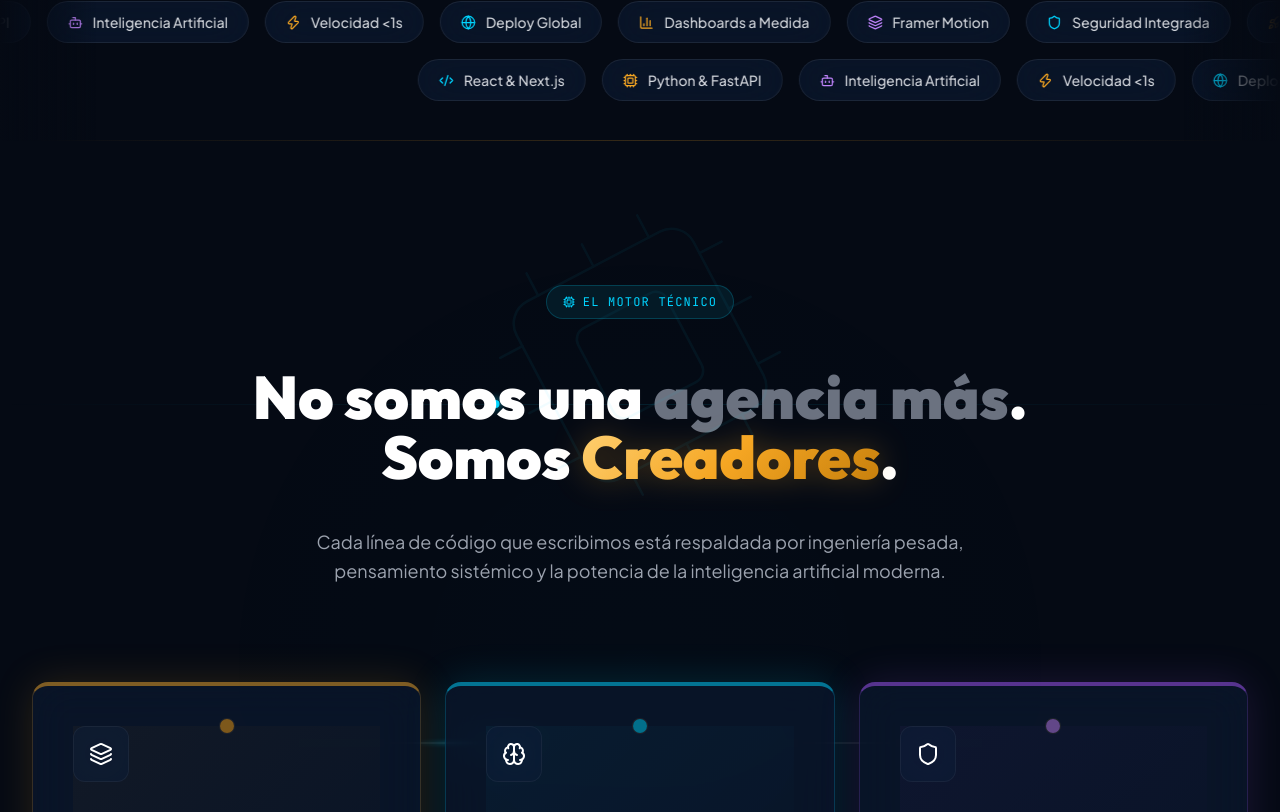
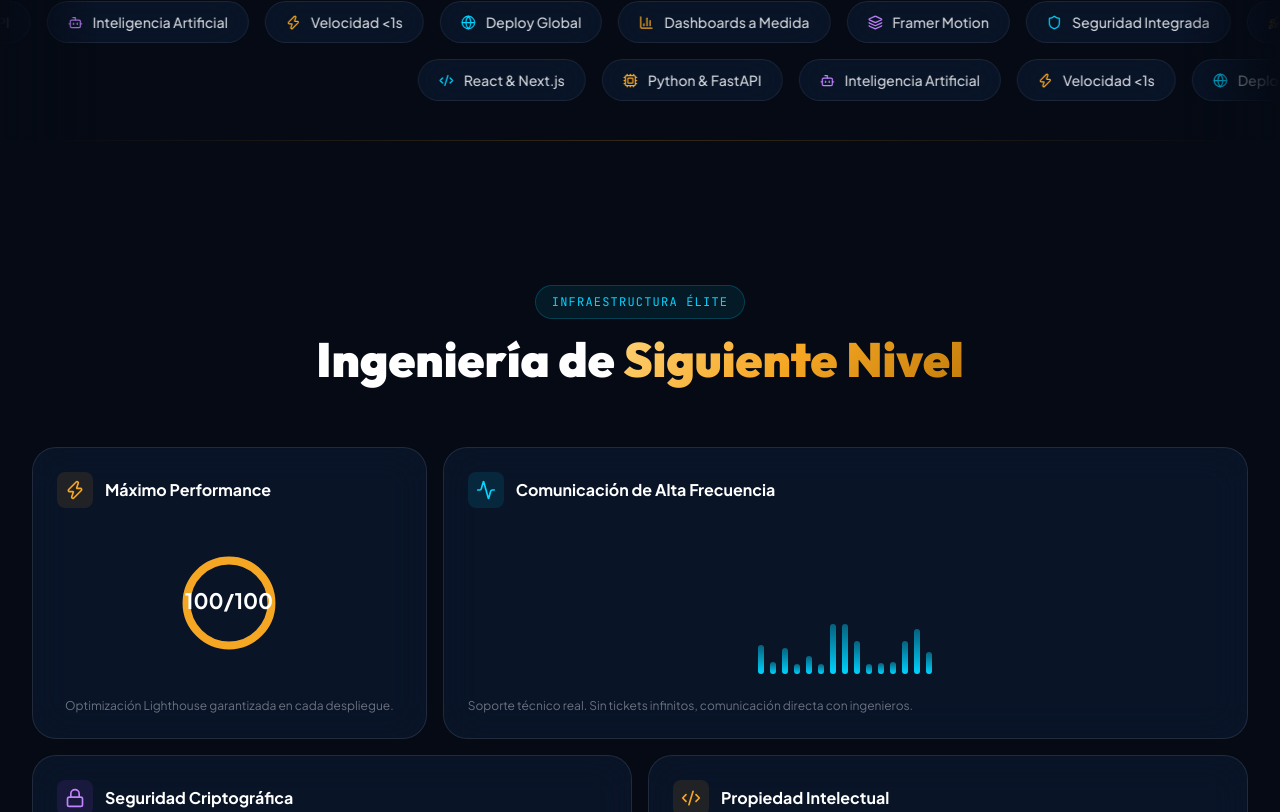
Before and after one commit to Saul1301/ingenius-sa, a React (Vite) app: page / in a window 1280 px wide. Shown: the part 1028-1840 px from the top of the page. Built offline with nearby package versions, Linux system fonts and the light colour scheme.

Commit message:
refactor: remover AboutSection redundante

```diff
--- a/src/App.jsx
+++ b/src/App.jsx
@@ -9,7 +9,6 @@ import ForWhomSection from './components/ForWhomSection';
 import PortfolioShowcase from './components/PortfolioShowcase';
 import TestimonialsSection from './components/TestimonialsSection';
 import ServicesSection from './components/ServicesSection';
-import AboutSection from './components/AboutSection';
 import TypingTerminal from './components/TypingTerminal';
 import ArchitectureSlider from './components/ArchitectureSlider';
 import BentoSection from './components/BentoSection';
@@ -41,8 +40,6 @@ export default function App() {
         {/* 2. Authority — Tira de tecnologías */}
         <MarqueeStrip />
 
-        {/* 3. Nosotros — Quiénes somos */}
-        <AboutSection />
 
         {/* 4. Bento — Infraestructura y Autoridad */}
         <BentoSection />
```
